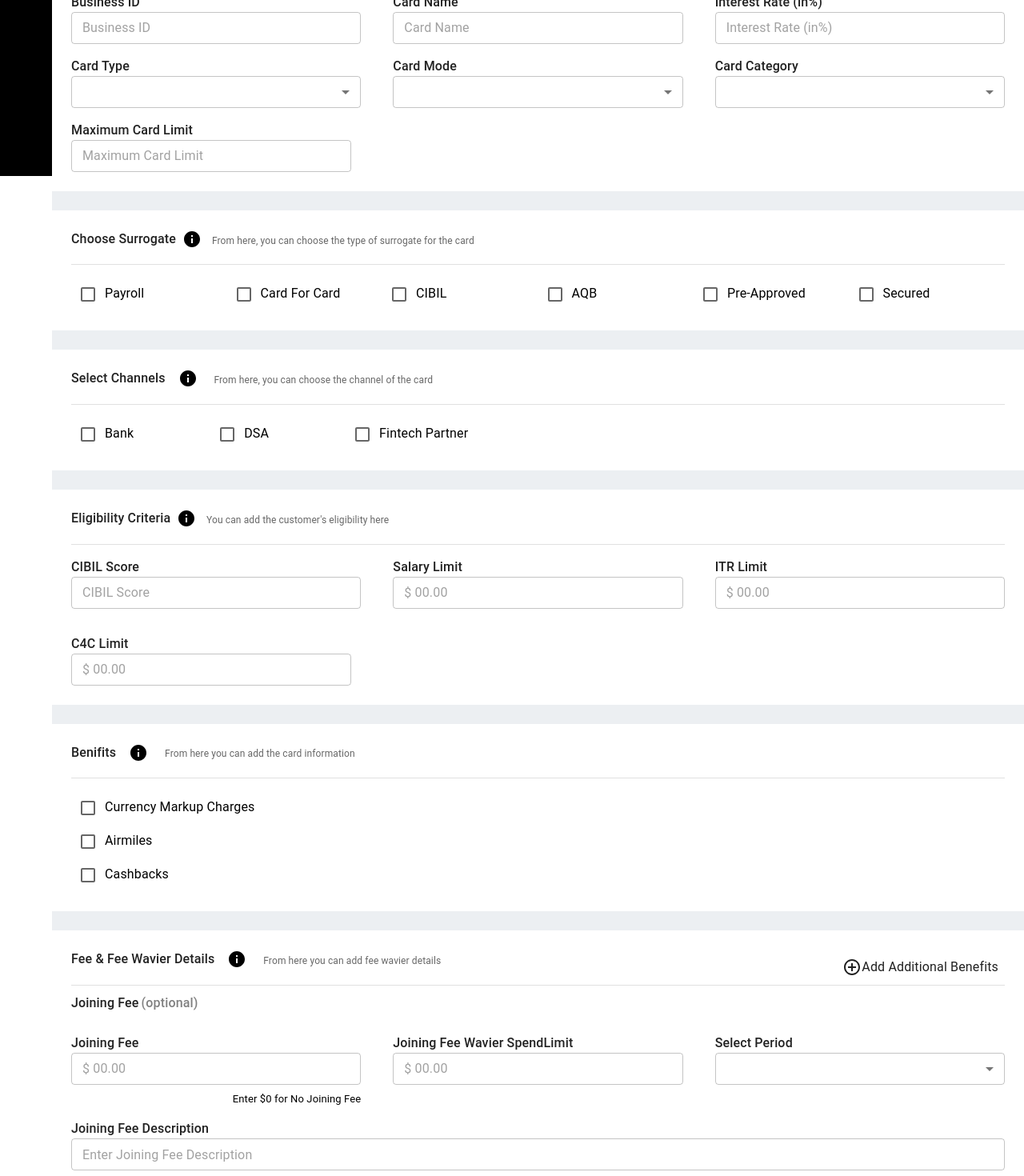
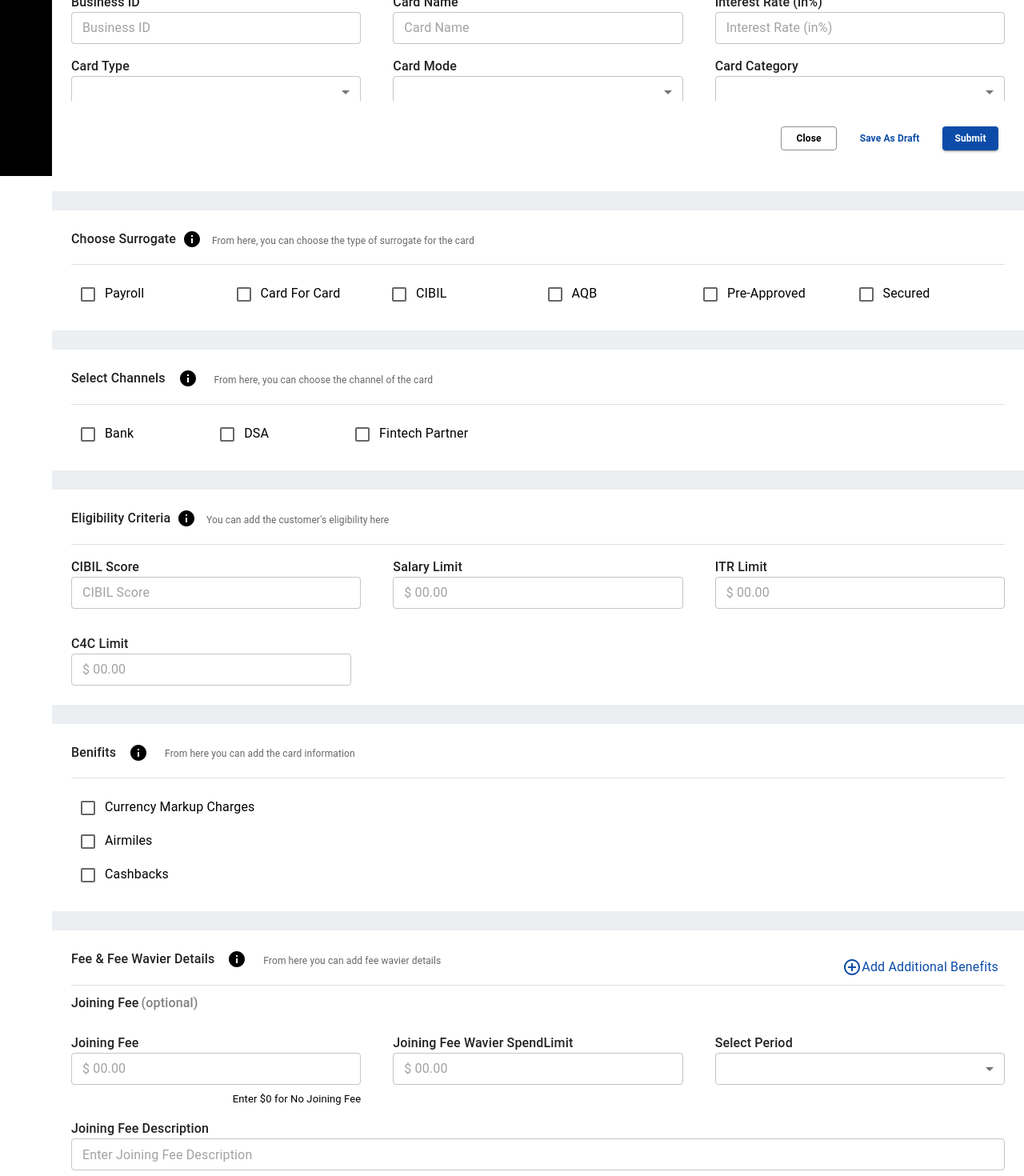
Before and after one commit to ash232nik/client_project_mmp, a React (Vite) app: page /productManagement/cardCatalogue/singleupload in a window 1280 px wide. Shown: the part 580-2050 px from the top of the page at 80% size. Built offline with nearby package versions, Linux system fonts and the light colour scheme.

Commit message:
bottom tab fixed

```diff
--- a/src/components/commonComponent/CustomText/Button/Contained/index.tsx
+++ b/src/components/commonComponent/CustomText/Button/Contained/index.tsx
@@ -6,7 +6,7 @@ import {
 
 const BtnContained = (props:any)=>{
     return(
-        <Button sx={{height:30,width:70}} variant="contained">
+        <Button sx={{height:30,width:70}} variant="contained" color="secondary">
             <Typography sx={{ textTransform: "capitalize",fontSize:12,fontWeight:'bold' }}>
                 {props.title}
             </Typography>
--- a/src/components/commonComponent/CustomText/Button/Text/index.tsx
+++ b/src/components/commonComponent/CustomText/Button/Text/index.tsx
@@ -6,7 +6,7 @@ import {
 
 const BtnText = (props:any)=>{
   return(
-    <Button sx={{height:30,width:100}} variant="text">
+    <Button sx={{height:30,width:100}} variant="text" color="secondary" >
         <Typography sx={{ textTransform: "capitalize",fontSize:12,fontWeight:'bold' }}>
             {props.title}
         </Typography>
--- a/src/pages/productManagement/cardCatalogue/createCard/createNewCard.tsx
+++ b/src/pages/productManagement/cardCatalogue/createCard/createNewCard.tsx
@@ -320,11 +320,6 @@ export default function createNewCard() {
             <Box sx={{ display: "flex", flexDirection: "column" }}>
               <TypoText title="Salary Limit" />
               <TypoText placeholder="$ 00.00" />
-              {/* <TextField
-                sx={{ width: "350px" }}
-                size="small"
-                placeholder="$ 00.00"
-              /> */}
             </Box>
           </Grid>
 
@@ -416,7 +411,7 @@ export default function createNewCard() {
             <TypographyInfo title="From here you can add fee wavier details" />
           </Box>
           <Box sx={{ display: "flex" }}>
-            <Button>
+            <Button color="secondary">
               <ControlPointIcon />
               <Typography sx={{ textTransform: "capitalize" }}>
                 Add Additional Benefits
@@ -632,7 +627,7 @@ export default function createNewCard() {
             <TypographyInfo title="Add your reward contents here" />
           </Box>
           <Box sx={{ display: "flex" }}>
-            <Button>
+            <Button color="secondary">
               <ControlPointIcon />
               <Typography sx={{ textTransform: "capitalize" }}>
                 Add description
@@ -667,7 +662,7 @@ export default function createNewCard() {
             <TypographyInfo title="Add your key benifits from here" />
           </Box>
           <Box sx={{ display: "flex" }}>
-            <Button>
+            <Button color="secondary">
               <ControlPointIcon />
               <Typography sx={{ textTransform: "capitalize" }}>
                 Add description
@@ -702,7 +697,7 @@ export default function createNewCard() {
             <TypographyInfo title="Add your additional benifits here" />
           </Box>
           <Box sx={{ display: "flex" }}>
-            <Button>
+            <Button color="secondary">
               <ControlPointIcon />
               <Typography sx={{ textTransform: "capitalize" }}>
                 Add description
@@ -737,7 +732,7 @@ export default function createNewCard() {
             <TypographyInfo title="Add your additional benifits here" />
           </Box>
           <Box sx={{ display: "flex" }}>
-            <Button>
+            <Button color="secondary">
               <ControlPointIcon />
               <Typography sx={{ textTransform: "capitalize" }}>
                 Add Description
@@ -758,7 +753,17 @@ export default function createNewCard() {
         </Box>
       </Box>
 
-      <Box sx={{ backgroundColor: "white", marginTop: 3, padding: 4 }}>
+      <Box
+        sx={{
+          backgroundColor: "white",
+          marginTop: 3,
+          padding: 4,
+          position: "fixed",
+          bottom: 0,
+          right: 0,
+          width: "100%",
+        }}
+      >
         <Box sx={{ display: "flex", justifyContent: "flex-end", gap: 2 }}>
           <BtnOutlined title="close" />
 
```
